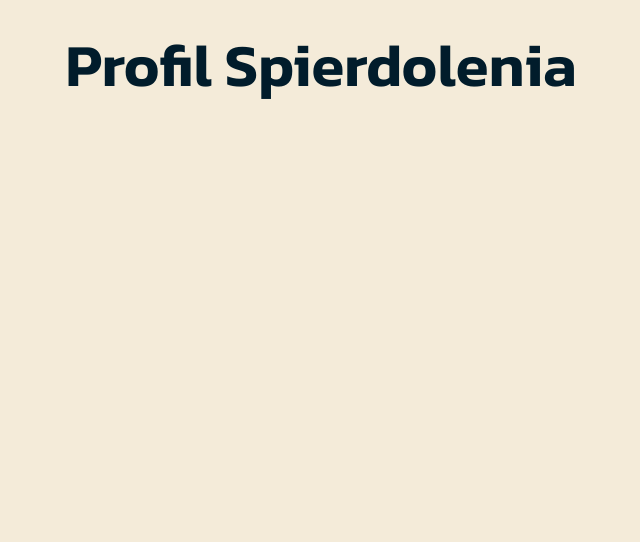
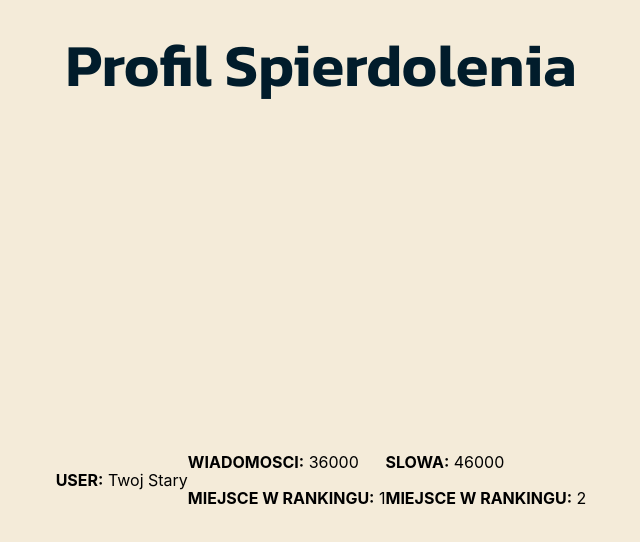
Before and after one commit to MightyKielsa/gala_frontend, a React (Create React App) app: page /main in a window 1280 px wide. Shown: the top 542 px of the page, without its empty margins (319-959 px from the left). Built offline with nearby package versions, Linux system fonts and the light colour scheme.

Commit message:
profile in progress

```diff
--- a/src/MainPage/MainPage.css
+++ b/src/MainPage/MainPage.css
@@ -56,6 +56,8 @@
     right: 450px;
 }
 
+
+/* ____________________________PROFIL PAGE_____________________________ */
 .profil-page-container {
     width: 100%;
     height: 100%;
@@ -78,3 +80,13 @@
     width: max-content;
     margin-top: 0;
 }
+
+.info-container-profile {
+    width: 100%;
+    height: 80%;
+    position: absolute;
+    bottom: 0;
+    display: flex;
+    justify-content: center;
+    align-items: center;
+}
--- a/src/MainPage/MainPage.js
+++ b/src/MainPage/MainPage.js
@@ -2,12 +2,28 @@ import "./MainPage.css";
 import RegButton from "../RegButton/RegButton.js";
 import WinnersList from "../WinnersList/WinnersList";
 
-const wiadomosciArr = [{name: "Twoj Stary", number: 36000}, {name: "Twardy Stolec", number: 30000}, {name: "Nick Gerr", number: 26000}, {name: "Wstaw ziemniaki", number: 24000}]
-const slowaArr = [{name: "Twardy Stolec", number: 50000}, {name: "Twoj Stary", number: 46000},  {name: "Nick Gerr", number: 44000}, {name: "Wstaw ziemniaki", number: 40000}]
+
+
 
 function MainPage () {
+    const wiadomosciArr = [{name: "Twoj Stary", number: 36000}, {name: "Twardy Stolec", number: 30000}, {name: "Nick Gerr", number: 26000}, {name: "Wstaw ziemniaki", number: 24000}]
+    const slowaArr = [{name: "Twardy Stolec", number: 50000}, {name: "Twoj Stary", number: 46000},  {name: "Nick Gerr", number: 44000}, {name: "Wstaw ziemniaki", number: 40000}]
+    const userName = "Twoj Stary";
+    let userWiadomosciInfo = {number:0, ranking:0,};
+    let userSlowaInfo = {number:0, ranking:0,};
+
+    for (let i=0; i<wiadomosciArr.length; i++) {
+        console.log("wiadomosci array", wiadomosciArr[i])
+        if(wiadomosciArr[i].name === userName){
+            userWiadomosciInfo = {number: wiadomosciArr[i].number, ranking: i+1,};
+        }
+        if(slowaArr[i].name === userName){
+            userSlowaInfo = {number: slowaArr[i].number, ranking: i+1,}
+        }
+    }
+
     return <div className="main-page-viewport">
-        <div className="main-page-container">
+        <section className="main-page-container">
         <h1 className="main-header-main">Gala Spierdolenia 2022</h1>
         <RegButton btnName="WYLOGUJ" btnId="left-button-main"/><RegButton btnName="PEDOFIL" btnId="right-button-main"/>
         <div className="lists-container-main">
@@ -15,10 +31,22 @@ function MainPage () {
         <WinnersList winnersArr={slowaArr} listName="Najwiecej slow:"></WinnersList>
         </div>
         <RegButton btnName="Wiecej spierdolenia" btnId="left-low-button-main"/> <RegButton btnName="Zaglosuj" btnId="right-low-button-main"/>
-    </div>
-    <div className="profil-page-container">
+    </section>
+    <section className="profil-page-container">
         <h1 className="profil-header-main">Profil Spierdolenia</h1>
-    </div>
+        <div className="info-container-profile">
+            <p><b>USER:</b> {userName}</p>
+            <div className="wiadomosci-info">
+                <p><strong>WIADOMOSCI:</strong> {userWiadomosciInfo.number}</p>
+                <p><strong>MIEJSCE W RANKINGU:</strong> {userWiadomosciInfo.ranking}</p>
+            </div>
+            <div>
+                <p><strong>SLOWA:</strong> {userSlowaInfo.number}</p>
+                <p><strong>MIEJSCE W RANKINGU:</strong> {userSlowaInfo.ranking}</p>
+            </div>
+        </div>
+
+    </section>
     </div>
 }
 
```
